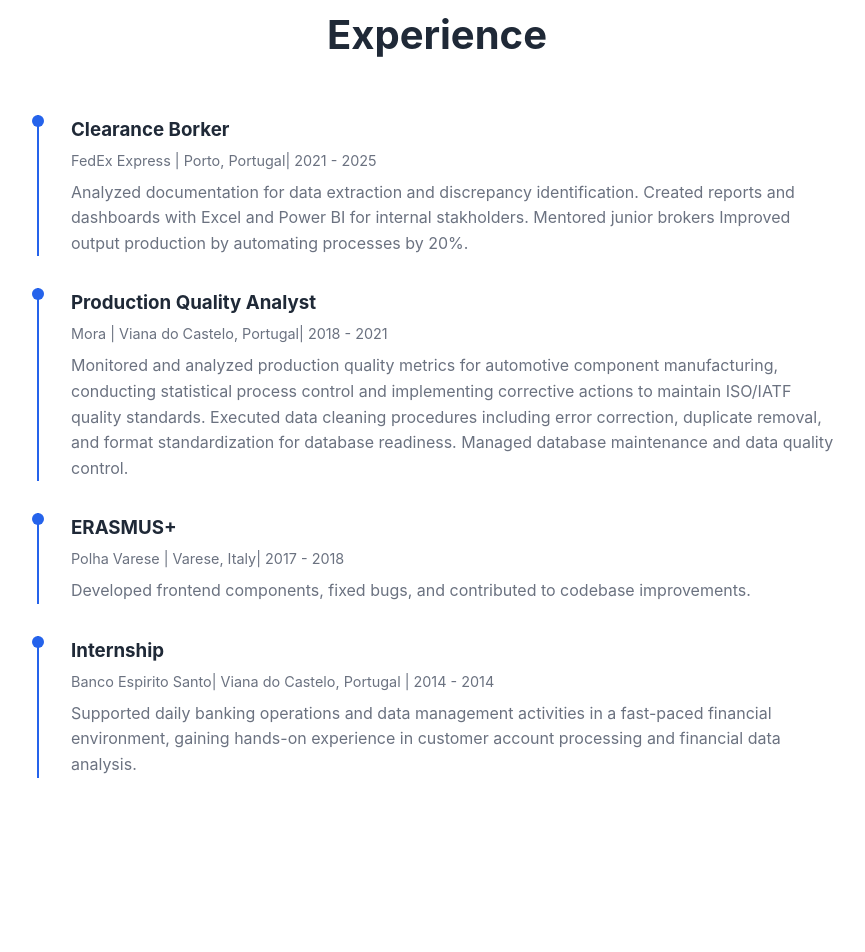
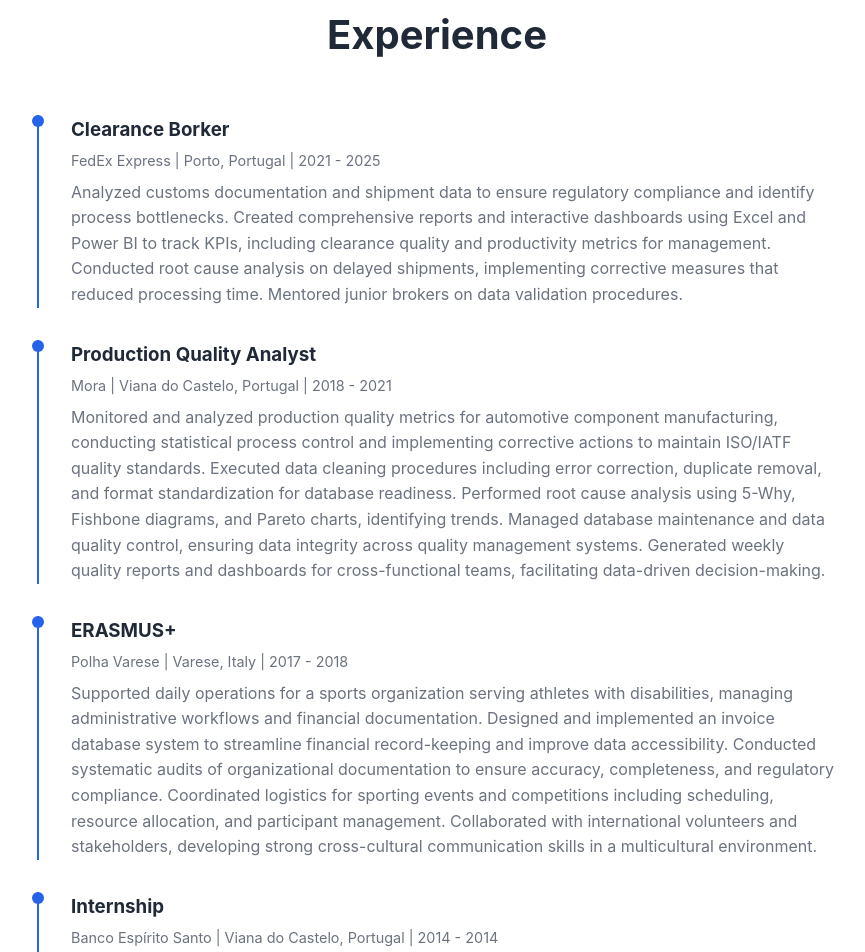
Before and after one commit to iamandresantos/Hello_website, a plain HTML site: page index.html in a window 1280 px wide. Shown: the part 1741-2693 px from the top of the page, without its empty margins (203-1068 px from the left). Drawn offline with Linux system fonts and the light colour scheme.

Commit message:
better job experience description

```diff
--- a/index.html
+++ b/index.html
@@ -431,30 +431,25 @@
         <div class="experience-timeline">
             <div class="experience-item">
                 <h3>Clearance Borker</h3>
-                <div class="experience-meta">FedEx Express | Porto, Portugal| 2021 - 2025</div>
-                <p>Analyzed documentation for data extraction and discrepancy identification.
-                Created reports and dashboards with Excel and Power BI for internal stakholders.
-                Mentored junior brokers
-                Improved output production by automating processes by 20%.</p>
+                <div class="experience-meta">FedEx Express | Porto, Portugal | 2021 - 2025</div>
+                <p>Analyzed customs documentation and shipment data to ensure regulatory compliance and identify process bottlenecks. Created comprehensive reports and interactive dashboards using Excel and Power BI to track KPIs, including clearance quality and productivity metrics for management. Conducted root cause analysis on delayed shipments, implementing corrective measures that reduced processing time. Mentored junior brokers on data validation procedures.</p>
             </div>
 
             <div class="experience-item">
                 <h3>Production Quality Analyst</h3>
-                <div class="experience-meta">Mora | Viana do Castelo, Portugal| 2018 - 2021</div>
-                <p>Monitored and analyzed production quality metrics for automotive component manufacturing, conducting statistical process control and implementing corrective actions to maintain ISO/IATF quality standards.
-                Executed data cleaning procedures including error correction, duplicate removal, and format standardization for database readiness.
-                Managed database maintenance and data quality control. </p>
+                <div class="experience-meta">Mora | Viana do Castelo, Portugal | 2018 - 2021</div>
+                <p>Monitored and analyzed production quality metrics for automotive component manufacturing, conducting statistical process control and implementing corrective actions to maintain ISO/IATF quality standards. Executed data cleaning procedures including error correction, duplicate removal, and format standardization for database readiness. Performed root cause analysis using 5-Why, Fishbone diagrams, and Pareto charts, identifying trends. Managed database maintenance and data quality control, ensuring data integrity across quality management systems. Generated weekly quality reports and dashboards for cross-functional teams, facilitating data-driven decision-making. </p>
             </div>
 
             <div class="experience-item">
                 <h3>ERASMUS+</h3>
-                <div class="experience-meta">Polha Varese | Varese, Italy| 2017 - 2018</div>
-                <p>Developed frontend components, fixed bugs, and contributed to codebase improvements.</p>
+                <div class="experience-meta">Polha Varese | Varese, Italy | 2017 - 2018</div>
+                <p>Supported daily operations for a sports organization serving athletes with disabilities, managing administrative workflows and financial documentation. Designed and implemented an invoice database system to streamline financial record-keeping and improve data accessibility. Conducted systematic audits of organizational documentation to ensure accuracy, completeness, and regulatory compliance. Coordinated logistics for sporting events and competitions including scheduling, resource allocation, and participant management. Collaborated with international volunteers and stakeholders, developing strong cross-cultural communication skills in a multicultural environment.</p>
             </div>
             <div class="experience-item">
                 <h3>Internship</h3>
-                <div class="experience-meta">Banco Espirito Santo| Viana do Castelo, Portugal | 2014 - 2014</div>
-                <p> Supported daily banking operations and data management activities in a fast-paced financial environment, gaining hands-on experience in customer account processing and financial data analysis.</p>
+                <div class="experience-meta">Banco Espírito Santo | Viana do Castelo, Portugal | 2014 - 2014</div>
+                <p> Supported daily banking operations and data management activities in a fast-paced financial environment. Processed and verified customer account transactions with 99.8% accuracy, ensuring compliance with banking regulations. Cleaned, validated, and prepared financial data for database integration, performing quality checks to maintain data integrity. Assisted in reconciling daily transactions and identifying discrepancies in account records through systematic data analysis. Generated reports on account activities, transaction volumes, and operational metrics for branch management review. Collaborated with banking officers to resolve data inconsistencies and improve account processing workflows.</p>
             </div>
         </div>
     </section>
```
